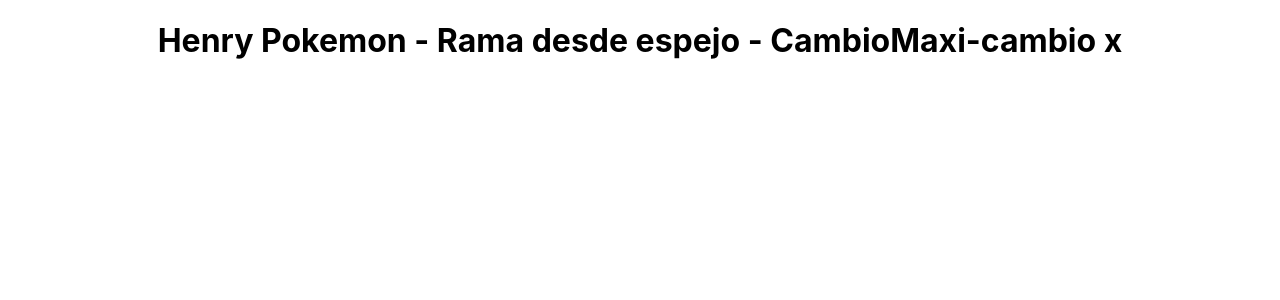
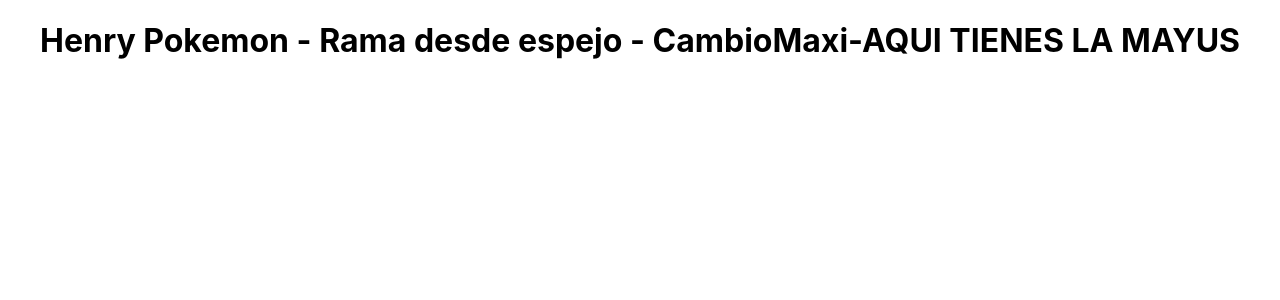
Before and after one commit to NicolasNakasone/teamwork-flow-test, a React (Create React App) app in the folder client/: page / in a window 1280 px wide. Shown: the top 300 px of the page. Built offline with nearby package versions, Linux system fonts and the light colour scheme.

Commit message:
correccion sugerida GRACIASSS

```diff
--- a/client/src/App.js
+++ b/client/src/App.js
@@ -3,7 +3,7 @@
 function App() {
   return (
     <div className="App">
-      <h1>Henry Pokemon - Rama desde espejo - CambioMaxi-cambio x</h1>
+      <h1>Henry Pokemon - Rama desde espejo - CambioMaxi-AQUI TIENES LA MAYUS</h1>
     </div>
   );
 }
```
